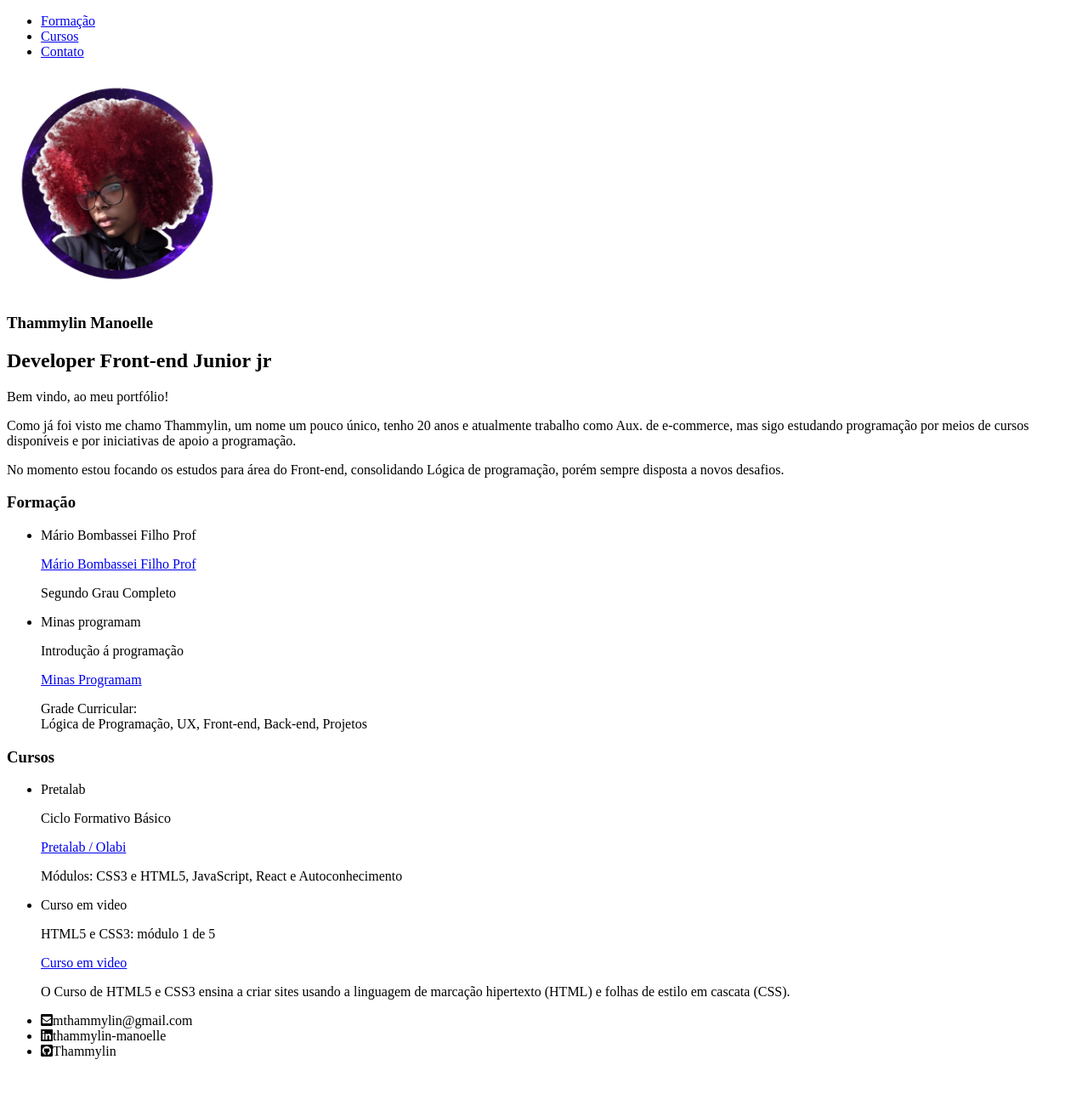
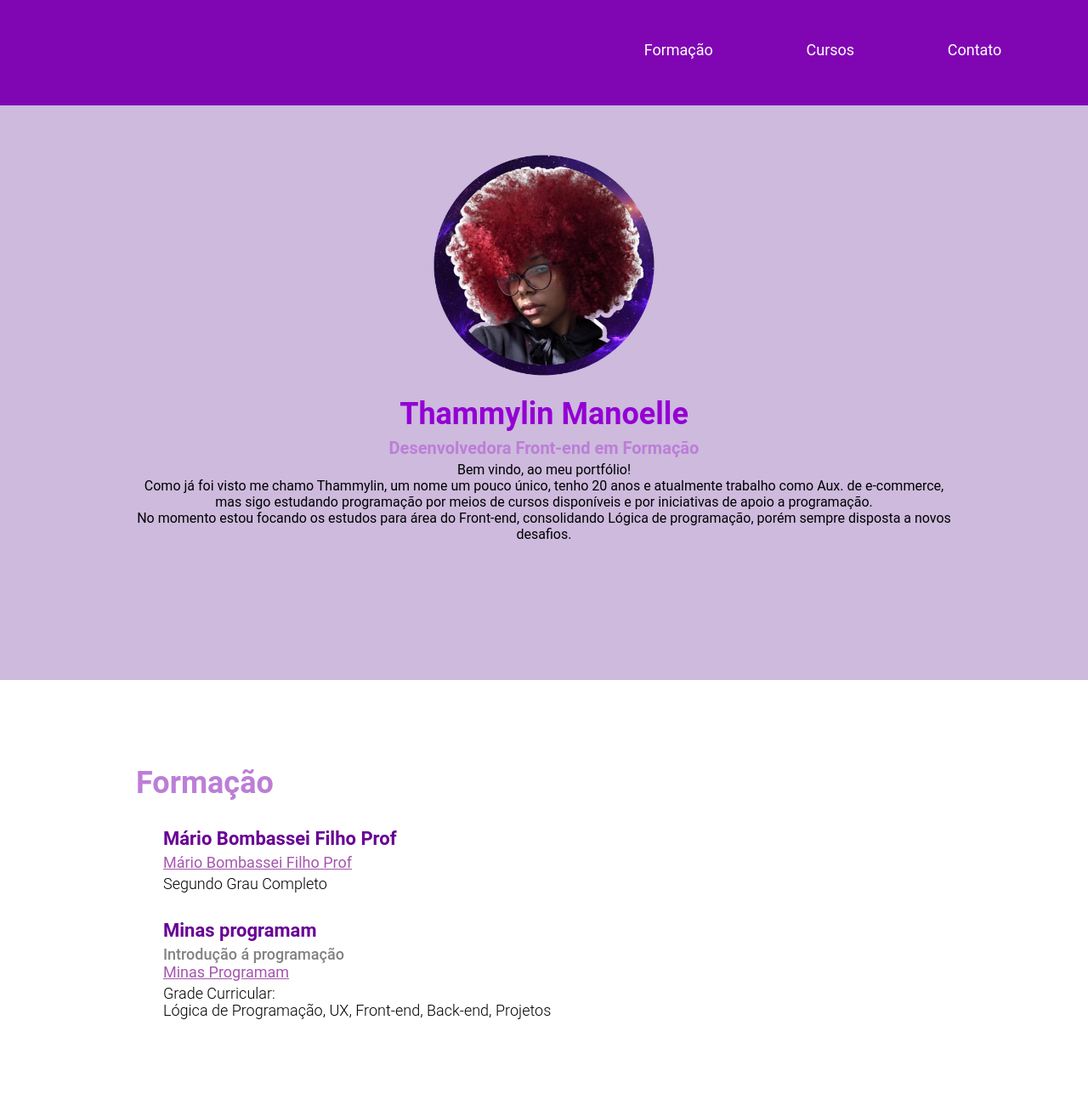
Before and after one commit to Thammylin/Portfolio-Thammylin-Manoelle, a plain HTML site: page index.html in a window 1280 px wide. Shown: the top 1300 px of the page at 85% size. Before the commit the page ends 1262 px from the top, so only its background shows below. Drawn offline with Linux system fonts and the light colour scheme.

Commit message:
subindo uma atualização do site

```diff
--- a/index.html
+++ b/index.html
@@ -7,7 +7,7 @@
     <meta charset="utf-8">
     <meta name="description" content="Portfólio">
     <meta name="viewport" content="width=device-width, initial-scale=1.0">
-    <link rel="stylesheet" href="index.css">
+    <link rel="stylesheet" href="style.css">
     <script src="https://use.fontawesome.com/releases/v5.15.3/js/all.js" data-auto-replace-svg="nest"></script>
 </head>
 
@@ -39,11 +39,11 @@
             <!-- O article quer dizer que estamos criando um trecho do nosso site, que é independente de outros trechos/partes do nosso site -->
             <article class="subcontainer-principal container">
                 <div>
-                    <img src="img/foto-perfil.png" alt="some text" width=260 height=260>
+                    <img class="foto-perfil" src="img/foto-perfil.png" alt="selfie mulher negra, com cabelos vermelhos">
                 </div>
                 <div>
                     <h1 class="nome-completo">Thammylin Manoelle</h1>
-                    <h2 class="profissao">Developer Front-end Junior jr </h2>
+                    <h2 class="profissao">Desenvolvedora Front-end em Formação</h2>
                 </div>
                 <div>
                     <p>Bem vindo, ao meu portfólio!</p>
@@ -57,7 +57,7 @@
         </section>
 
         <section class="segundaria">
-            <article class="container article-lista">
+            <article  id="formacao" class="container article-lista">
                 <div>
                     <h3 class="topico-principal">Formação</h3>
                 </div>
@@ -84,7 +84,7 @@
         </section>
 
         <section class="wrapper-portfolio">
-            <article class="container article-lista">
+            <article  id="cursos" class="container article-lista">
                 <div>
                     <h3 class="topico-principal">Cursos</h3>
                 </div>
@@ -114,11 +114,11 @@
     <!-- O Footer faz parte da semântica, de criar o rodapé do site -->
     <footer class="footer">
         <div class="container">
-            <ul class="lista-footer">
+            <ul id="contato" class="lista-footer">
                 <!-- aqui temos os nossos icones, dentro da nossa lista -->
-                <li><i class="fas fa-envelope-square estilo-icon" class="links"></i>mthammylin@gmail.com</li>
-                <li><i class="fab fa-linkedin estilo-icon"  class="links"></i>thammylin-manoelle</li>
-                <li><i class="fab fa-github-square estilo-icon"  class="links"></i>Thammylin</li>
+                <li><i class="fas fa-envelope-square estilo-icon"></i><a href="mailto: mthammylin@gmail.com" target="_blank" class="links">mthammylin@gmail.com</a></li>
+                <li><i class="fab fa-linkedin estilo-icon"></i><a href="https://linkedin.com/in/thammylin-manoelle-0211a2239" target="_blank" class="links">thammylin-manoelle</a></li>
+                <li><i class="fab fa-github-square estilo-icon"></i><a href="https://github.com/Thammylin" target="_blank"  class="links">Thammylin</a></li>
             </ul>
         </div>
     </footer>
--- a/style.css
+++ b/style.css
@@ -72,7 +72,11 @@
       justify-content: center;
       align-items: center;
       text-align: center;
+    }
 
+  .foto-perfil{
+    width:300px;
+    height:300px;
   }
 
   .nome-completo{
@@ -166,10 +170,14 @@
   .estilo-icon{
       font-size: 32px;
       margin-right: 10px;
-      color:#bb6fc5;
+      color: #bb6fc5;
   }
 
   .links{
       text-decoration: none;
-      color: white;
+      color: #863892;
   }
+
+  li {
+    margin-bottom: .5rem;
+  }
```
